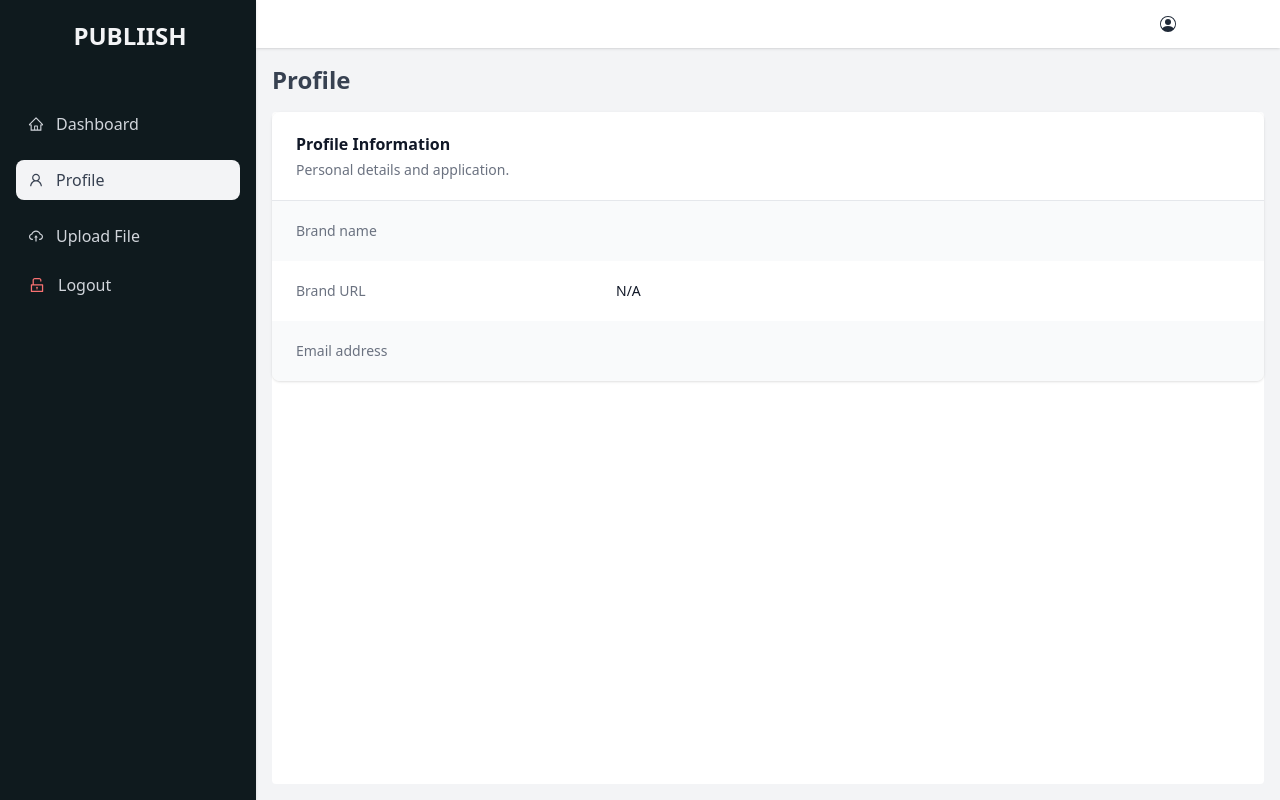
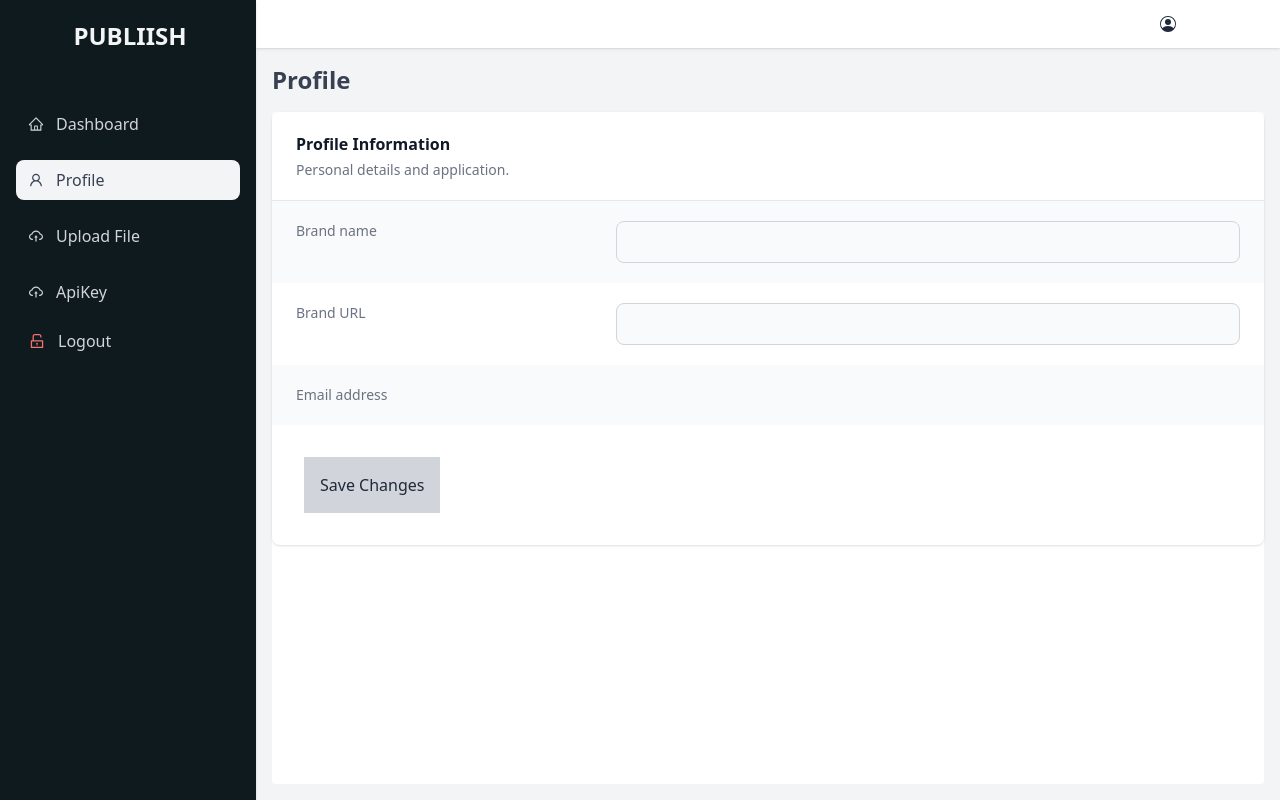
Before and after one commit to publiish/publiish-sdk, a Next.js app in the folder client/: page /profile in a window 1280 px wide. Built offline with nearby package versions, Linux system fonts and the light colour scheme; no server answers.

Commit message:
feat: upgrade client app to interact with api key management

```diff
--- /dev/null
+++ b/client/src/api/apikey/apikey.ts
@@ -0,0 +1,29 @@
+import { apiRequest } from "../Api";
+
+export const getApiKeys = (token: string) => {
+  const headers = {
+    Authorization: `Bearer ${token}`
+  };
+
+  return apiRequest<null, { data: any }>({
+    url: `/apikey`,
+    method: "GET",
+    headers
+  });
+};
+
+export const createApiKey = (data: any, token: string) => {
+  const headers = {
+    Authorization: `Bearer ${token}`
+  };
+
+  return apiRequest({ url: "/apikey", method: "POST", data, headers});
+};
+
+export const deleteApiKey = (apikey: string, token: string) => {
+  const headers = {
+    Authorization: `Bearer ${token}`
+  };
+
+  return apiRequest({ url: `/apikey/${apikey}`, method: "DELETE", headers});
+};
--- a/client/src/api/brand/brand.ts
+++ b/client/src/api/brand/brand.ts
@@ -1,5 +1,5 @@
 import { apiRequest } from "../Api";
-import { BrandStatsData } from "./types";
+import { BrandStatsData, BrandUpdateData } from "./types";
 
 export const getStats = (brand_id: number) => {
   return apiRequest<null, { data: BrandStatsData }>({
@@ -7,3 +7,11 @@ export const getStats = (brand_id: number) => {
     method: "GET",
   });
 };
+
+export const brandUpdate = (data: BrandUpdateData, token: string) => {
+  const headers = {
+    Authorization: `Bearer ${token}`
+  };
+
+  return apiRequest({ url: "/brands", method: "POST", data, headers});
+};
--- a/client/src/api/brand/types.ts
+++ b/client/src/api/brand/types.ts
@@ -2,3 +2,8 @@ export interface BrandStatsData {
   bytes_uploaded: number;
   files_uploaded: number;
 }
+
+export interface BrandUpdateData {
+  brand_url: string;
+  brand_name: string;
+}
--- a/client/src/enum/pages.tsx
+++ b/client/src/enum/pages.tsx
@@ -16,4 +16,9 @@ export const PAGES = [
     path: "/upload",
     icon: <AiOutlineCloudUpload />,
   },
+  {
+    name: "ApiKey",
+    path: "/apikeys",
+    icon: <AiOutlineCloudUpload />,
+  },
 ];
--- /dev/null
+++ b/client/src/pages/apikeys.tsx
@@ -0,0 +1,94 @@
+import { createApiKey, getApiKeys } from "@/api/apikey/apikey";
+import { brandUpdate } from "@/api/brand/brand";
+import { Layout } from "@/components/Layout/Layout";
+import { ProtectedRoute } from "@/components/ProtectedRoute/ProtectedRoute";
+import { useAuth } from "@/lib/context/auth/useAuth";
+import { useLocalStorage } from "@/lib/hooks/useLocalStorage";
+import { useFormik } from "formik";
+import { useRouter } from "next/router";
+import { useEffect, useState } from "react";
+import { toast } from "react-toastify";
+
+export default function Apikeys() {
+  const { user } = useAuth();
+  const [apiKeys, setApiKeys] = useState<any[]>([]);
+  const { getItem } = useLocalStorage();
+
+  const router = useRouter();
+
+  const createApiKeyHandler = async () => {
+    try {
+      await createApiKey( {
+          isDefault: "false",
+          storageSize: "0",
+          expireAt: (new Date()).toISOString(),
+          writePermission: "true",
+          deletePermission: "true"
+        },
+        getItem('token')!
+      );
+
+      router.push("/apikeys");
+      toast.success("ApiKey created successfully.");
+
+    } catch (error: any) {
+      toast(error.message || "Something went wrong", { type: "error" });
+    }
+  }
+
+  useEffect(()=>{
+    if (user) {
+      (async () => {
+
+        try {
+          const { data } = await getApiKeys(getItem('token')!);
+          setApiKeys(data.data);
+        } catch (error: any) {
+          toast(error.message || "Something went wrong", { type: "error" });
+          console.log(error);
+        }
+      })();
+    }
+  },[user]);
+
+  return (
+    <ProtectedRoute>
+      <Layout title="Profile">
+        <form>
+          <div className="overflow-hidden bg-white shadow sm:rounded-lg">
+            <div className="px-4 py-5 sm:px-6">
+              <h3 className="text-base font-semibold leading-6 text-gray-900">
+                Apikey Management
+              </h3>
+              <p className="mt-1 max-w-2xl text-sm text-gray-500">
+                Create or remove Apikeys.
+              </p>
+            </div>
+            <div className="border-t border-gray-200">
+              <dl>
+                {apiKeys.map((item, index)=>
+                  <div className="bg-gray-50 px-4 py-5 sm:grid sm:grid-cols-2 sm:gap-4 sm:px-6" key={index}>
+                    <dt className="text-sm font-medium text-gray-500">
+                      { index + 1 }
+                    </dt>
+                    <dd className="mt-1 text-sm text-gray-900 sm:col-span-2 sm:mt-0">
+                      { item.apikey }
+                    </dd>
+                </div>
+                )}
+
+              </dl>
+            </div>
+            <div className="p-8">
+              <button type="button" className="border-1 bg-gray-300 p-4 hover:bg-gray-600"
+                onClick={createApiKeyHandler}
+              >
+                Create ApiKey
+              </button>
+            </div>
+          </div>
+        </form>
+      </Layout>
+    </ProtectedRoute>
+  );
+}
--- a/client/src/pages/profile.tsx
+++ b/client/src/pages/profile.tsx
@@ -1,12 +1,47 @@
+import { brandUpdate } from "@/api/brand/brand";
 import { Layout } from "@/components/Layout/Layout";
 import { ProtectedRoute } from "@/components/ProtectedRoute/ProtectedRoute";
 import { useAuth } from "@/lib/context/auth/useAuth";
+import { useLocalStorage } from "@/lib/hooks/useLocalStorage";
+import { useFormik } from "formik";
+import { useRouter } from "next/router";
+import { useEffect, useState } from "react";
+import { toast } from "react-toastify";
 
 export default function Profile() {
   const { user } = useAuth();
+  const [brandName, setBrandName] = useState<string>("");
+  const [brandUrl, setBrandUrl] = useState<string>("");
+  const { getItem } = useLocalStorage();
+
+
+  const router = useRouter();
+
+  const formik = useFormik({
+    initialValues: {
+      brand_name: user?.brand_name ?? "",
+      brand_url: user?.brand_url ?? "",
+    },
+    onSubmit: async (values) => {
+      try {
+        await brandUpdate(values, getItem('token')!);
+        router.push("/profile");
+        toast.success("Profile saved successfully.");
+      } catch (error: any) {
+        toast(error.message || "Something went wrong", { type: "error" });
+      }
+    },
+  });
+
+  useEffect(()=>{
+    formik.setFieldValue("brand_name", user?.brand_name ?? "");
+    formik.setFieldValue("brand_url", user?.brand_url ?? "");
+  },[user]);
+
   return (
     <ProtectedRoute>
       <Layout title="Profile">
+        <form onSubmit={formik.handleSubmit}>
           <div className="overflow-hidden bg-white shadow sm:rounded-lg">
             <div className="px-4 py-5 sm:px-6">
               <h3 className="text-base font-semibold leading-6 text-gray-900">
@@ -23,13 +58,25 @@ export default function Profile() {
                     Brand name
                   </dt>
                   <dd className="mt-1 text-sm text-gray-900 sm:col-span-2 sm:mt-0">
-                  {user?.brand_name}
+                  <input type="text" id="brand_name" className ="bg-gray-50 border border-gray-300 text-gray-900 text-sm rounded-lg focus:ring-blue-500 focus:border-blue-500 block w-full p-2.5 dark:bg-gray-700 dark:border-gray-600 dark:placeholder-gray-400 dark:text-white dark:focus:ring-blue-500 dark:focus:border-blue-500" placeholder="" required
+                    name = "brand_name" value={formik.values.brand_name}
+                    onChange={formik.handleChange}
+                    // onChange={(e)=>{
+                    //   setBrandName(e.target.value);
+                    // }}
+                  />
                   </dd>
                 </div>
                 <div className="bg-white px-4 py-5 sm:grid sm:grid-cols-3 sm:gap-4 sm:px-6">
                   <dt className="text-sm font-medium text-gray-500">Brand URL</dt>
                   <dd className="mt-1 text-sm text-gray-900 sm:col-span-2 sm:mt-0">
-                  {user?.brand_url || "N/A"}
+                    <input type="text" id="brand_url" className ="bg-gray-50 border border-gray-300 text-gray-900 text-sm rounded-lg focus:ring-blue-500 focus:border-blue-500 block w-full p-2.5 dark:bg-gray-700 dark:border-gray-600 dark:placeholder-gray-400 dark:text-white dark:focus:ring-blue-500 dark:focus:border-blue-500" placeholder="" required
+                      name = "brand_url" value={formik.values.brand_url}
+                      onChange={formik.handleChange}
+                      // onChange={(e)=>{
+                      //   setBrandUrl(e.target.value);
+                      // }}
+                    />
                   </dd>
                 </div>
                 <div className="bg-gray-50 px-4 py-5 sm:grid sm:grid-cols-3 sm:gap-4 sm:px-6">
@@ -42,7 +89,13 @@ export default function Profile() {
                 </div>
               </dl>
             </div>
+            <div className="p-8">
+              <button type="submit" className="border-1 bg-gray-300 p-4 hover:bg-gray-600">
+                Save Changes
+              </button>
             </div>
+          </div>
+        </form>
       </Layout>
     </ProtectedRoute>
   );
```
Also changed, not shown: client/src/api/apikey/types.ts (added). Lines whose indentation alone changed are shown as unchanged.
